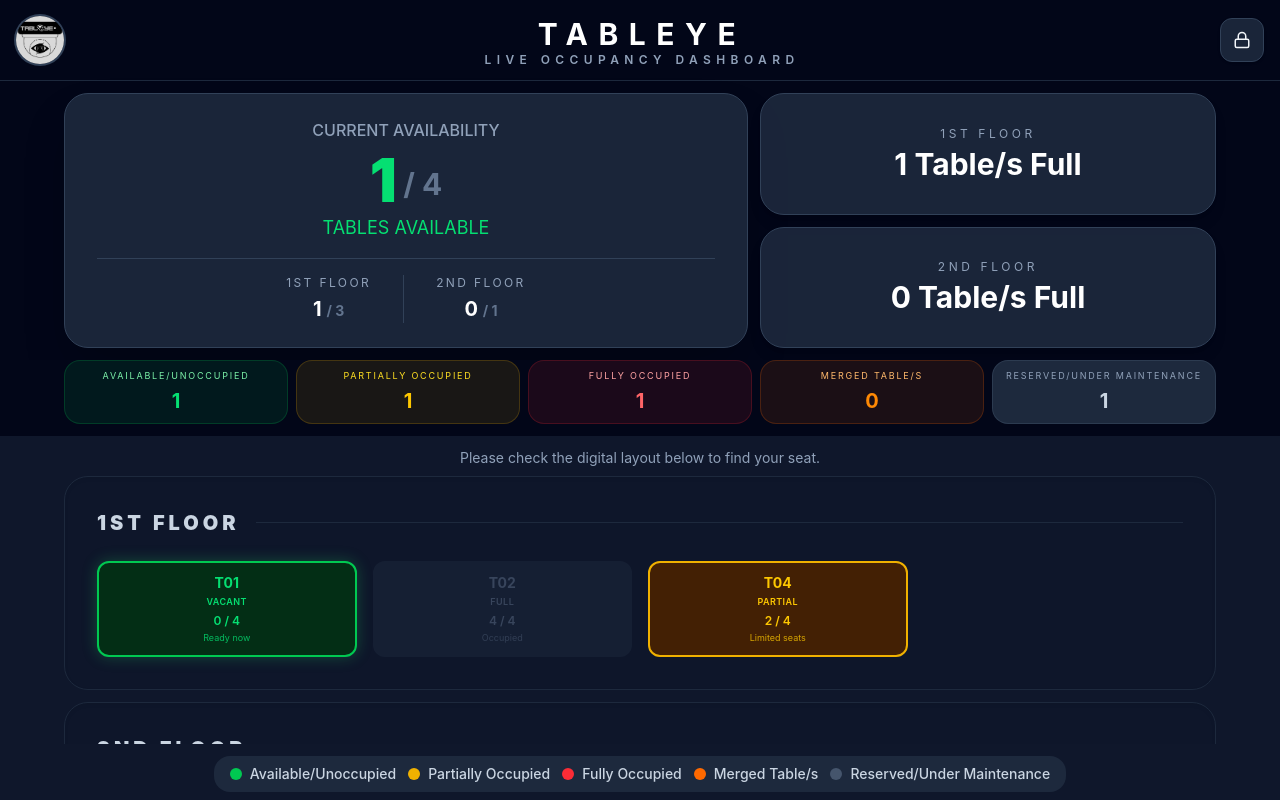
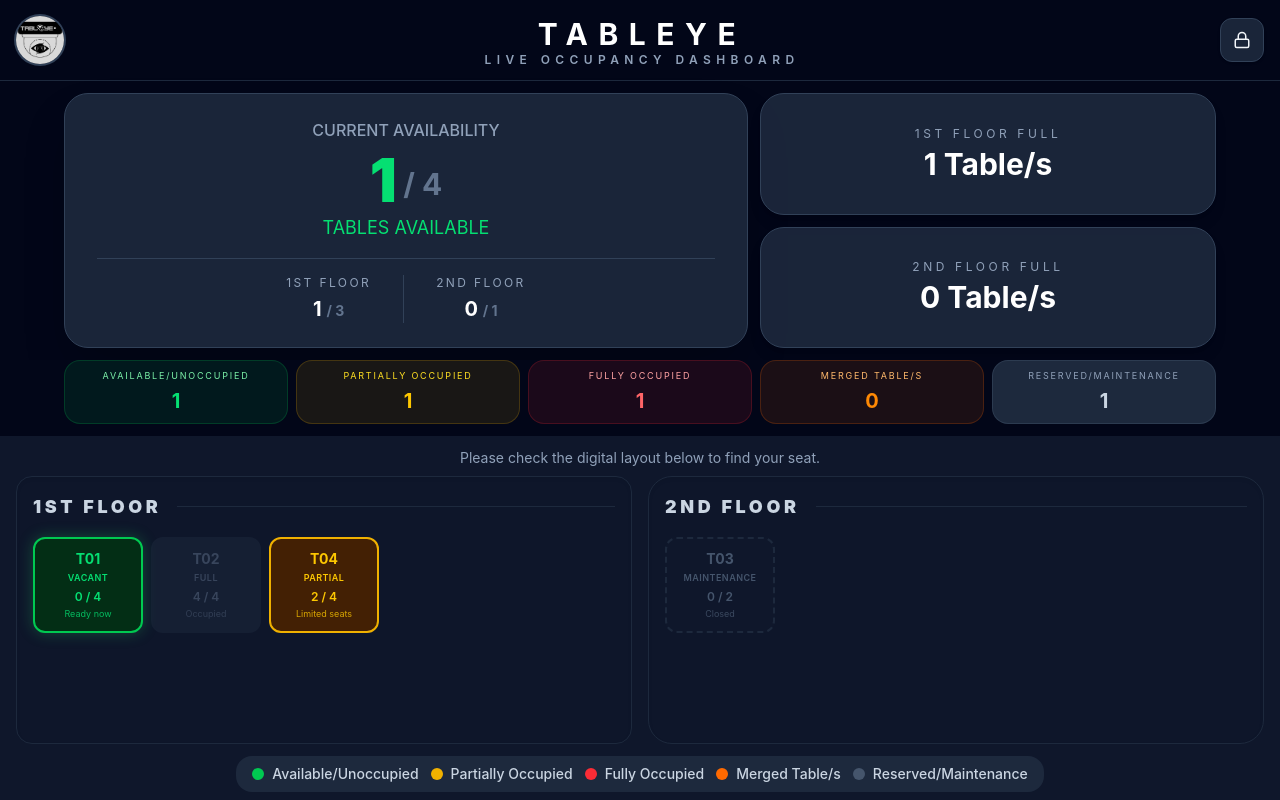
Before and after one commit to mira-tu/CapstoneProject, a React (Vite) app in the folder frontend/: page /public in a window 1280 px wide. Built offline with nearby package versions, Linux system fonts and the light colour scheme.

Commit message:
Fixed the public display dashboard to fit in one screen

```diff
--- a/frontend/src/pages/PublicDashboard.jsx
+++ b/frontend/src/pages/PublicDashboard.jsx
@@ -4,7 +4,6 @@
 import TableCard from '../components/TableCard';
 
 const PublicDashboard = ({ tables, onViewChange }) => {
-  // Overall Metrics
   const vacant = tables.filter(t => t.status === 'vacant').length;
   const partial = tables.filter(t => t.status === 'partial').length;
   const full = tables.filter(t => t.status === 'full').length;
@@ -12,7 +11,7 @@
   const reserved = tables.filter(t => t.status === 'reserved').length;
   const maintenance = tables.filter(t => t.status === 'maintenance').length;
 
-  // Split Tables by Floor (Fallback to floor 1 if undefined)
+  const total = tables.length;
   const floor1Tables = tables.filter(t => t.floor === 1 || !t.floor);
   const floor2Tables = tables.filter(t => t.floor === 2);
 
@@ -33,7 +32,9 @@
         </div>
 
         <div className="text-center">
-          <h2 className="mt-1 text-3xl font-bold tracking-[0.35em] text-white">TABLEYE</h2>
+          <h2 className="mt-1 text-3xl font-bold tracking-[0.35em] text-white">
+            TABLEYE
+          </h2>
           <p className="text-xs font-semibold uppercase tracking-[0.45em] text-slate-400">
             Live Occupancy Dashboard
           </p>
@@ -50,39 +51,43 @@
 
       <section className="bg-slate-950 px-4 pb-3 pt-3">
         <div className="mx-auto grid max-w-6xl gap-3 md:grid-cols-[1.2fr_0.8fr]">
-          {/* Main Availability Card with Floor Breakdown */}
           <div className="flex flex-col justify-between rounded-3xl border border-slate-700 bg-slate-800/90 px-8 py-6 text-center shadow-2xl">
             <div>
               <p className="text-base font-medium text-slate-400">CURRENT AVAILABILITY</p>
               <div className="mt-2 flex items-end justify-center gap-2">
-                <span className="text-6xl font-black text-green-400 tracking-tight">{vacant}</span>
-                <span className="pb-2 text-3xl font-bold text-slate-500">/ {tables.length}</span>
+                <span className="text-6xl font-black tracking-tight text-green-400">
+                  {vacant}
+                </span>
+                <span className="pb-2 text-3xl font-bold text-slate-500">/ {total}</span>
               </div>
-              <p className="mt-1 text-lg text-green-400 mb-4">TABLES AVAILABLE</p>
+              <p className="mb-4 mt-1 text-lg text-green-400">TABLES AVAILABLE</p>
             </div>
 
-            {/* Smart Floor Breakdown */}
             <div className="flex justify-center gap-8 border-t border-slate-700 pt-4">
               <div>
                 <p className="text-xs uppercase tracking-[0.2em] text-slate-400">1st Floor</p>
-                <p className="text-xl font-bold text-white mt-1">{floor1Vacant} <span className="text-sm text-slate-500">/ {floor1Tables.length}</span></p>
+                <p className="mt-1 text-xl font-bold text-white">
+                  {floor1Vacant} <span className="text-sm text-slate-500">/ {floor1Tables.length}</span>
+                </p>
               </div>
-              <div className="w-px bg-slate-700"></div>
+              <div className="w-px bg-slate-700" />
               <div>
                 <p className="text-xs uppercase tracking-[0.2em] text-slate-400">2nd Floor</p>
-                <p className="text-xl font-bold text-white mt-1">{floor2Vacant} <span className="text-sm text-slate-500">/ {floor2Tables.length}</span></p>
+                <p className="mt-1 text-xl font-bold text-white">
+                  {floor2Vacant} <span className="text-sm text-slate-500">/ {floor2Tables.length}</span>
+                </p>
               </div>
             </div>
           </div>
 
           <div className="grid gap-3 sm:grid-cols-2 md:grid-cols-1">
             <div className="flex flex-col justify-center rounded-3xl border border-slate-700 bg-slate-800/90 px-5 py-4 text-center shadow-lg">
-              <p className="text-xs uppercase tracking-[0.3em] text-slate-400">1st Floor</p>
-              <p className="mt-1 text-3xl font-bold text-white">{floor1Full} Table/s Full</p>
+              <p className="text-xs uppercase tracking-[0.3em] text-slate-400">1st Floor Full</p>
+              <p className="mt-1 text-3xl font-bold text-white">{floor1Full} Table/s</p>
             </div>
             <div className="flex flex-col justify-center rounded-3xl border border-slate-700 bg-slate-800/90 px-5 py-4 text-center shadow-lg">
-              <p className="text-xs uppercase tracking-[0.3em] text-slate-400">2nd Floor</p>
-              <p className="mt-1 text-3xl font-bold text-white">{floor2Full} Table/s Full</p>
+              <p className="text-xs uppercase tracking-[0.3em] text-slate-400">2nd Floor Full</p>
+              <p className="mt-1 text-3xl font-bold text-white">{floor2Full} Table/s</p>
             </div>
           </div>
         </div>
@@ -94,62 +99,64 @@
             <p className="text-[9px] uppercase tracking-[0.2em] text-green-300">Available/Unoccupied</p>
             <p className="mt-1 text-xl font-bold text-green-400">{vacant}</p>
           </div>
+
           <div className="rounded-2xl border border-yellow-500/20 bg-yellow-500/10 p-2 text-center">
             <p className="text-[9px] uppercase tracking-[0.2em] text-yellow-300">Partially Occupied</p>
             <p className="mt-1 text-xl font-bold text-yellow-400">{partial}</p>
           </div>
+
           <div className="rounded-2xl border border-red-500/20 bg-red-500/10 p-2 text-center">
             <p className="text-[9px] uppercase tracking-[0.2em] text-red-300">Fully Occupied</p>
             <p className="mt-1 text-xl font-bold text-red-400">{full}</p>
           </div>
+
           <div className="rounded-2xl border border-orange-500/20 bg-orange-500/10 p-2 text-center">
             <p className="text-[9px] uppercase tracking-[0.2em] text-orange-300">Merged Table/s</p>
             <p className="mt-1 text-xl font-bold text-orange-400">{merged}</p>
           </div>
+
           <div className="rounded-2xl border border-slate-600/40 bg-slate-800 p-2 text-center">
-            <p className="text-[9px] uppercase tracking-[0.2em] text-slate-400">Reserved/Under Maintenance</p>
+            <p className="text-[9px] uppercase tracking-[0.2em] text-slate-400">Reserved/Maintenance</p>
             <p className="mt-1 text-xl font-bold text-slate-300">{reserved + maintenance}</p>
           </div>
         </div>
       </section>
 
-      <main className="flex min-h-0 flex-1 flex-col items-center px-4 pt-3 pb-2">
+      <main className="flex min-h-0 flex-1 flex-col items-center px-4 pt-3 pb-2 overflow-hidden">
         <p className="mb-2 text-center text-sm text-slate-400">
           Please check the digital layout below to find your seat.
         </p>
 
-        <div className="flex w-full max-w-6xl flex-1 flex-col gap-3 overflow-hidden">
+        <div className="grid w-full max-w-7xl flex-1 gap-4 overflow-hidden md:grid-cols-2">
+          <div className="flex flex-col rounded-2xl border border-slate-800 bg-slate-900/50 p-4 shadow-inner">
+            <div className="mb-4 flex items-center gap-4">
+              <h3 className="text-lg font-black uppercase tracking-[0.2em] text-slate-300">
+                1st Floor
+              </h3>
+              <div className="h-px flex-1 bg-slate-800" />
+            </div>
 
-          {/* --- 1ST FLOOR SECTION --- */}
-          {floor1Tables.length > 0 && (
-            <div className="rounded-3xl border border-slate-800 bg-slate-900/50 p-6 md:p-8 shadow-inner">
-              <div className="mb-6 flex items-center gap-4">
-                <h3 className="text-xl font-black tracking-[0.2em] text-slate-300 uppercase">1st Floor</h3>
-                <div className="h-px flex-1 bg-slate-800"></div>
-              </div>
-              <div className="grid grid-cols-2 gap-4 md:grid-cols-4">
+            <div className="grid grid-cols-3 gap-2 sm:grid-cols-4 lg:grid-cols-5">
               {floor1Tables.map(table => (
                 <TableCard key={table.id} table={table} isAdmin={false} />
               ))}
             </div>
           </div>
-          )}
 
-          {/* --- 2ND FLOOR SECTION --- */}
-          {floor2Tables.length > 0 && (
-            <div className="rounded-3xl border border-slate-800 bg-slate-900/50 p-6 md:p-8 shadow-inner">
-              <div className="mb-6 flex items-center gap-4">
-                <h3 className="text-xl font-black tracking-[0.2em] text-slate-300 uppercase">2nd Floor</h3>
-                <div className="h-px flex-1 bg-slate-800"></div>
+          <div className="flex flex-col rounded-3xl border border-slate-800 bg-slate-900/50 p-4 shadow-inner">
+            <div className="mb-4 flex items-center gap-4">
+              <h3 className="text-lg font-black uppercase tracking-[0.2em] text-slate-300">
+                2nd Floor
+              </h3>
+              <div className="h-px flex-1 bg-slate-800" />
             </div>
-              <div className="grid grid-cols-2 gap-4 md:grid-cols-4">
+
+            <div className="grid grid-cols-3 gap-2 sm:grid-cols-4 lg:grid-cols-5">
               {floor2Tables.map(table => (
                 <TableCard key={table.id} table={table} isAdmin={false} />
               ))}
             </div>
           </div>
-          )}
-
         </div>
 
         <div className="mt-3 flex flex-wrap justify-center gap-3 rounded-2xl bg-slate-800 px-4 py-2 text-sm font-medium text-slate-300">
@@ -157,7 +164,7 @@
           <span className="flex items-center gap-2"><span className="h-3 w-3 rounded-full bg-yellow-500"></span> Partially Occupied</span>
           <span className="flex items-center gap-2"><span className="h-3 w-3 rounded-full bg-red-500"></span> Fully Occupied</span>
           <span className="flex items-center gap-2"><span className="h-3 w-3 rounded-full bg-orange-500"></span> Merged Table/s</span>
-          <span className="flex items-center gap-2"><span className="h-3 w-3 rounded-full bg-slate-600"></span> Reserved/Under Maintenance</span>
+          <span className="flex items-center gap-2"><span className="h-3 w-3 rounded-full bg-slate-600"></span> Reserved/Maintenance</span>
         </div>
       </main>
     </div>
```
Lines whose indentation alone changed are shown as unchanged.
